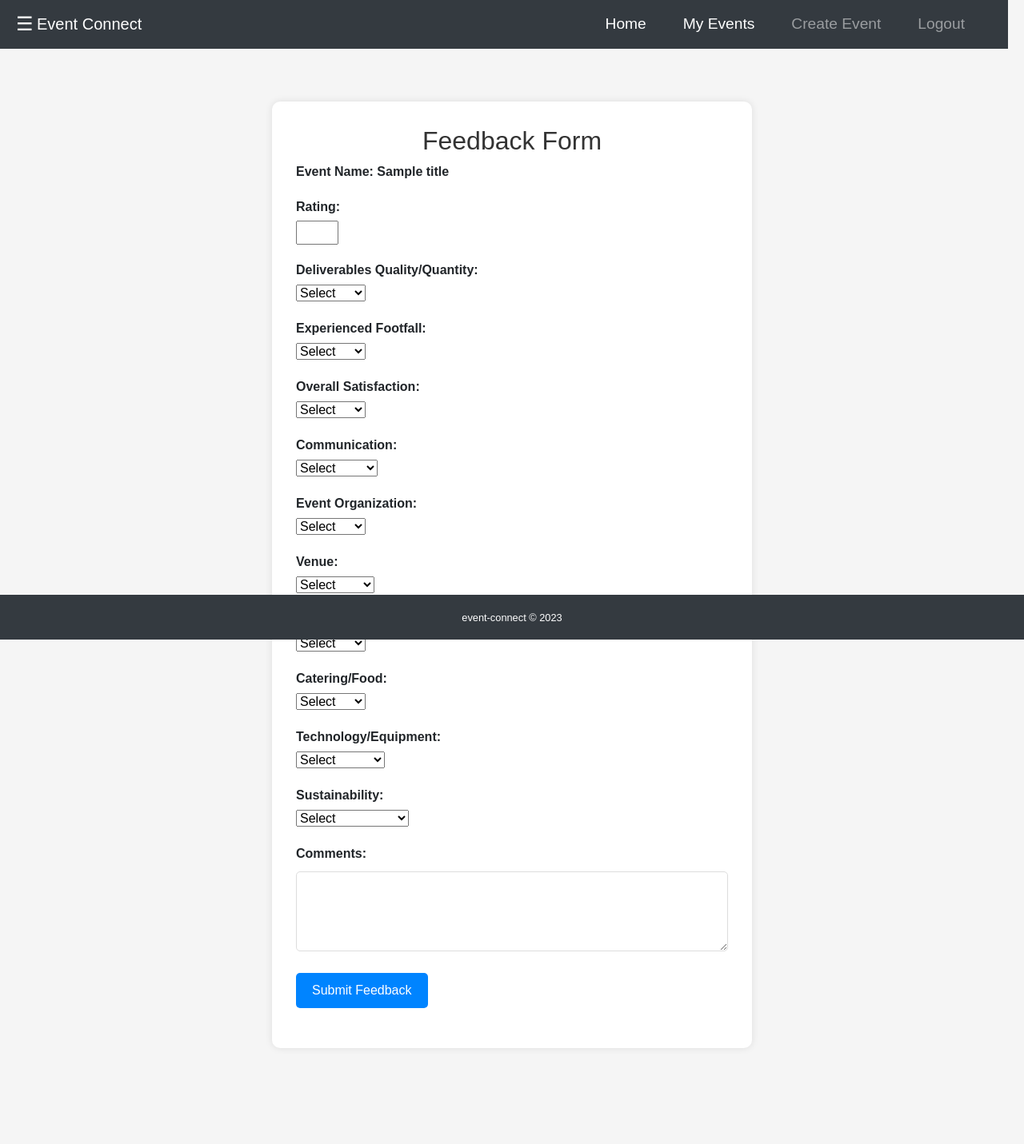
After one commit to Aryan-1-6/Event-Connect, a Flask app: template templates/feedback.html in a window 1280 px wide. The commit adds this page. Shown: the whole page at 80% size. Run offline with Flask 3, Linux system fonts and the light colour scheme; the template is opened without the code that fills it: most values are stand-ins (such as "Sample title", 1, 10 or a date in 2020); parts of the project's set-up code (start-up, migrations or seed data) failed here and were passed over; some libraries are stand-ins or nearby versions.

Commit message:
feedback and analytics checkup

```diff
--- a/app.py
+++ b/app.py
@@ -285,8 +285,9 @@ def view_post(event_id):
     # data2['neutral'] = [int(x) for x in data2['neutral']]
     csrf_token=generate_csrf()
     response_list = get_responses(user_id)
+    success_criteria = trigger_analytics(event_id)
     # Render a template to view the post with comments
-    return render_template("view_post.html", post=post, packages=packages, csrf_token=csrf_token, user_id=user_id, response_list=response_list)
+    return render_template("view_post.html", post=post, packages=packages, csrf_token=csrf_token, user_id=user_id, response_list=response_list, event_id=event_id, success_criteria=success_criteria)
 
 
 
@@ -454,6 +455,25 @@ def rank_posts():
     sorted_res = dict(sorted_res)
     return list(sorted_res.keys())
 
+
+@app.route('/sponsors')
+def sponsors():
+    query = "SELECT UserID, Name, Email, profile_pic FROM User WHERE Role='Sponsor'"
+    cursor.execute(query)
+    sponsors = cursor.fetchall()
+    s_list = []
+    for s in sponsors:
+        s_dict = {
+            "user_id": sponsors[0],
+            "name": sponsors[1],
+            "email_id": sponsors[2],
+            "profile_pic": sponsors[3]
+        }
+        s_list.append(s_dict)
+
+    return render_template('sponsors.html', sponsors_data=s_list)
+
+
 @app.route("/home", methods=["GET", "POST"])
 def home():
     # posts_df=get_posts()
@@ -478,11 +498,12 @@ def home():
 
     if role == "Sponsor":
         response_list = get_responses(user_id)
-        message_list = chat_list(user_id)
-        return render_template("sponsor_home.html", posts_df=posts_df, response_list=response_list, message_list=message_list, checkloggedin=checkloggedin)
+        message_list = chat_list(user_id, 1)
+        print(message_list)
+        return render_template("sponsor_home.html", posts_df=posts_df, user_id=session["user_id"], response_list=response_list, message_list=message_list, checkloggedin=checkloggedin)
     else:
         interest_list = pd.DataFrame(get_interests(user_id))
-        message_list = chat_list(user_id)
+        message_list = chat_list(user_id, 0)
         print(message_list)
         return render_template("home.html", posts_df=posts_df, user_id=session["user_id"], interest_list=interest_list, message_list=message_list,checkloggedin=checkloggedin)
 
@@ -549,13 +570,14 @@ def accept_interest():
         cursor.execute(query, (sponsor_id, organiser_id, package_id))
         chatbox_id = cursor.fetchall()
 
+        print(chatbox_id)
+        if len(chatbox_id) > 1:
+            return jsonify({"success": False})
+
         return jsonify({"success": True, "boxid": chatbox_id})
     return jsonify({"success": False})
 
 def create_chat(package_id):
-    # Your logic to fetch the organizer's information based on the package ID goes here
-    # For example, you might join the Packages table with the Users table to get the organizer's information
-    # Assuming you have a Packages table with an organizer_id column that references the Users table
     query = "SELECT Chatbox.msg_id, Chatbox.box_id, Chatbox.sender_id, Chatbox.receiver_id FROM Chatbox WHERE Chatbox.box_id = %s"
     cursor.execute(query, (package_id, ))
     post_data = cursor.fetchall()
@@ -564,33 +586,83 @@ def create_chat(package_id):
     else:
         return None
 
-# @app.route('/chat_list', methods=["GET","POST"])
-def chat_list(user_id):
+@app.route('/view_chat/<int:box_id>', methods=["GET","POST"])
+def view_chat(box_id):
+    if "user_id" in session:
+        user_id = session["user_id"]
     query = "SELECT Role,Name FROM User WHERE UserID=%s"
     cursor.execute(query, (user_id, ))
     data = cursor.fetchall()
-    role = data[0][0]
-    print((role))
-    name = data[0][1]
+    Role = data[0][0]
+    myname = data[0][1]
 
-    if(role == "Organiser"):
+    query = "SELECT message, sender_id, receiver_id FROM Chatbox WHERE box_id=%s"
+    cursor.execute(query, (box_id, ))
+    messages = cursor.fetchall()
+
+    query = "SELECT sponsor_id, organiser_id FROM Interaction WHERE chatbox_id=%s"
+    cursor.execute(query, (box_id, ))
+    ids = cursor.fetchall()
+    sponsor_id = ids[0][0]
+    organiser_id = ids[0][1]
+
+    if(Role == "Sponsor"):
+        print('wfooebbeobmeob')
+        query = "SELECT Name FROM User WHERE UserID=%s"
+        cursor.execute(query, (organiser_id, ))
+        name = (cursor.fetchall())[0][0]
+        rec_id = organiser_id
+        opp_role = "Organiser"
+    else:
+        query = "SELECT Name FROM User WHERE UserID=%s"
+        cursor.execute(query, (sponsor_id, ))
+        name = (cursor.fetchall())[0][0]
+        rec_id = sponsor_id
+        opp_role = "Sponsor"
+
+    msg_list = []
+    for message, sid, rid in messages:
+        if sid == user_id and message != "":
+            msg_dict = {
+                "sid": user_id,
+                "msg": message,
+                "rid": rec_id
+            }
+        elif sid != user_id and message != "":
+            msg_dict = {
+                "sid": rec_id,
+                "msg": message,
+                "rid": user_id
+            }
+        msg_list.append(msg_dict)
+
+    return render_template('chatbox.html',box_id=box_id , msg_list=msg_list, user_id=user_id, Name=name, myname=myname,  receiver_id=rec_id, role=opp_role)
+
+
+# @app.route('/chat_list', methods=["GET","POST"])
+def chat_list(user_id, flag):
+    query = "SELECT Name FROM User WHERE UserID=%s"
+    cursor.execute(query, (user_id, ))
+    data = cursor.fetchall()
+    name = data[0][0]
+
+    if(flag == 0):
         query = "SELECT chatbox_id, sponsor_id FROM Interaction WHERE organiser_id=%s"
-        query2 = "SELECT Name FROM User WHERE sponsor_id=%s"
+        query2 = "SELECT Name FROM User WHERE UserID=%s"
     else:
         query = "SELECT chatbox_id, organiser_id FROM Interaction WHERE sponsor_id=%s"
-        query2 = "SELECT Name FROM User WHERE Organiser_id=%s"
+        query2 = "SELECT Name FROM User WHERE UserID=%s"
 
     cursor.execute(query, (user_id, ))
     ch = cursor.fetchall()
 
-
     chat_list = []
-    for chat in cursor.fetchall():
-        cursor.execute(query2, ch[1])
+    for chat in ch:
+        cursor.execute(query2, (chat[1], ))
         ch2 = cursor.fetchall()
         chat_dict = {
-            "box_id": ch[0],
-            "sponsor_id": ch[1],
+            "box_id": chat[0],
+            "sponsor_id": chat[1],
             "name": ch2[0]
         }
 
@@ -632,7 +704,129 @@ def chat_box(box_id):
         cursor.execute(query, (receiver_id, ))
         name = cursor.fetchall()
 
-    return render_template('chatbox.html', box_id=box_id, Name=name[0][0], receiver_id=receiver_id, user_id=user_id, role=role, myname=myname)
+    return render_template('chatbox.html', box_id=box_id, Name=name[0][0], receiver_id=receiver_id, user_id=user_id, role=role, myname=myname, msg_list=[])
+
+def analyze_event_feedback(feedback_data):
+    total_feedback = len(feedback_data)
+    if(total_feedback == 0):
+        return 0
+    successful_ratings = [feedback['rating'] for feedback in feedback_data if feedback['rating'] >= 3.6]
+    successful_sponsorship = [feedback['sponsorship_exhibitors'] for feedback in feedback_data if feedback['sponsorship_exhibitors'] in ['excellent', 'good']]
+    successful_footfall = [feedback['experienced_footfall'] for feedback in feedback_data if feedback['experienced_footfall'] in ['excellent', 'good', 'average']]
+    successful_satisfaction = [feedback['overall_satisfaction'] for feedback in feedback_data if feedback['overall_satisfaction'] in ['excellent', 'good']]
+    # successful_parameters = [feedback[param] for feedback in feedback_data for param in ['communication', 'organization', 'venue', 'logistics', 'catering_food', 'technology_equipment', 'sustainability'] if feedback[param] in ['excellent', 'good']]
+    successful_communication = [feedback['communication'] for feedback in feedback_data if feedback['communication'] in ['supportive', 'negligent', 'aggressive']]
+    successful_organization = [feedback['organization'] for feedback in feedback_data if feedback['organization'] in ['excellent', 'good', 'average']]
+    successful_venue = [feedback['venue'] for feedback in feedback_data if feedback['venue'] in ['popular', 'remote']]
+    successful_logistics = [feedback['logistics'] for feedback in feedback_data if feedback['logistics'] in ['excellent', 'good']]
+    successful_catering = [feedback['catering_food'] for feedback in feedback_data if feedback['catering_food'] in ['excellent', 'good', 'average']]
+    successful_technology = [feedback['technology_equipment'] for feedback in feedback_data if feedback['technology_equipment'] in ['excellent', 'inadequate']]
+    successful_sustainability = [feedback['sustainability'] for feedback in feedback_data if feedback['sustainability'] in ['sustainable']]
+
+    success_criteria = {
+        'rating': len(successful_ratings) / total_feedback * 100,
+        'sponsorship_exhibitors': len(successful_sponsorship) / total_feedback * 100,
+        'experienced_footfall': len(successful_footfall) / total_feedback * 100,
+        'overall_satisfaction': len(successful_satisfaction) / total_feedback * 100,
+        'communication': len(successful_communication) / total_feedback * 100,
+        'organization': len(successful_organization) / total_feedback * 100,
+        'venue': len(successful_venue) / total_feedback * 100,
+        'logistics': len(successful_logistics) / total_feedback * 100,
+        'catering_food': len(successful_catering) / total_feedback * 100,
+        'technology_equipment': len(successful_technology) / total_feedback * 100
+    }
+
+    return success_criteria
+
+# @app.route("/trigger_analytics/<int:event_id>", methds=["GET","POST"])
+def trigger_analytics(event_id):
+    print(event_id)
+    query = "SELECT sponsor_id,organiser_id, rating, sponsorship_exhibitors, experienced_footfall, overall_satisfaction, communication, organization, venue, logistics, catering_food, technology_equipment, sustainability, comments FROM feedback WHERE event_id=%s"
+    cursor.execute(query, (event_id, ))
+    feedback_data = []
+    for row in cursor.fetchall():
+        feedback_dict = {
+            "rating": row[2],
+            "sponsorship_exhibitors": row[3],
+            "experienced_footfall" : row[4],
+            "overall_satisfaction" : row[5],
+            "communication" : row[6],
+            "organization" : row[7],
+            "venue" :row[8],
+            "logistics" : row[9],
+            "catering_food" : row[10],
+            "technology_equipment" : row[11],
+            "sustainability": row[12],
+            "comments": row[13]
+        }
+        feedback_data.append(feedback_dict)
+    # print(feedback_data)
+    success_criteria = analyze_event_feedback(feedback_data)
+    print(success_criteria)
+    return success_criteria
+
+@app.route("/feedback/<int:receiver_id>", methods=["GET","POST"])
+def feedback(receiver_id):
+    if "user_id" in session:
+        user_id = session["user_id"]
+    query = "SELECT Role FROM User WHERE UserID = %s"
+    cursor.execute(query, (user_id, ))
+    Role = (cursor.fetchall())[0][0]
+
+    if(Role == "Sponsor"):
+        query = "SELECT PackageID FROM Interest WHERE SponsorID=%s AND OrganizerID=%s"
+    else:
+        query = "SELECT PackageID FROM Interest WHERE OrganizerID=%s AND SponsorID=%s"
+
+    cursor.execute(query, (user_id, receiver_id, ))
+
+    package_id = (cursor.fetchall())[0][0]
+
+    query = "SELECT EventID FROM Package WHERE PackageID=%s"
+    cursor.execute(query, (package_id, ))
+    event_id = (cursor.fetchall())[0][0]
+
+    query = "SELECT Title FROM Event WHERE EventID=%s"
+    cursor.execute(query, (event_id, ))
+    title = (cursor.fetchall())[0][0]
+
+    return render_template('feedback.html', event_id=event_id, title=title, user_id=user_id, receiver_id=receiver_id)
+
+
+@app.route('/submit_feedback/<int:event_id>', methods=['POST'])
+def submit_feedback(event_id):
+    if request.method == 'POST':
+        user_id = session["user_id"]
+        query = "SELECT OrganizerID FROM Event WHERE EventID=%s"
+        cursor.execute(query, (event_id,))
+        org_id = (cursor.fetchall())[0][0]
+
+        # query = "SELECT PackageID FROM Package WHERE EventID=%s"
+        # cursor.execute(query, (event_id, ))
+        # title = (cursor.fetchall())[0][0]
+
+        # Get form data
+
+        # event_name = request.form['title']
+        rating = int(request.form['rating'])
+        sponsorship_exhibitors = request.form['sponsorship_exhibitors']
+        experienced_footfall = request.form['experienced_footfall']
+        overall_satisfaction = request.form['overall_satisfaction']
+        communication = request.form['communication']
+        organization = request.form['organization']
+        venue = request.form['venue']
+        logistics = request.form['logistics']
+        catering_food = request.form['catering_food']
+        technology_equipment = request.form['technology_equipment']
+        sustainability = request.form['sustainability']
+        comments = request.form['comments']
+        # Insert feedback into the database
+        sql = "INSERT INTO feedback (sponsor_id,organiser_id, event_id, rating, sponsorship_exhibitors, experienced_footfall, overall_satisfaction, communication, organization, venue, logistics, catering_food, technology_equipment, sustainability, comments) VALUES (%s, %s, %s, %s, %s, %s, %s, %s, %s, %s, %s, %s, %s, %s, %s)"
+        val = (user_id, org_id,event_id, rating, sponsorship_exhibitors, experienced_footfall, overall_satisfaction, communication, organization, venue, logistics, catering_food, technology_equipment, sustainability, comments, )
+        cursor.execute(sql, val)
+        cnx.commit()
+        return redirect(url_for('home'))
+
 
 @app.route("/reject_request", methods=["POST"])
 def reject_interest():
--- /dev/null
+++ b/templates/feedback.html
@@ -0,0 +1,191 @@
+{% extends "base.html" %}
+
+{% block title %}Home - Your App Name{% endblock %}
+
+{% block content %}
+<style>
+    body {
+        font-family: Arial, sans-serif;
+        background-color: #f5f5f5;
+        margin: 0;
+        padding: 0;
+    }
+    .container {
+        max-width: 600px;
+        margin: 50px auto;
+        padding: 30px;
+        background-color: #fff;
+        border-radius: 10px;
+        box-shadow: 0 0 10px rgba(0, 0, 0, 0.1);
+    }
+    h2 {
+        margin-top: 0;
+        text-align: center;
+        color: #333;
+    }
+    .form-group {
+        margin-bottom: 20px;
+    }
+    label {
+        font-weight: bold;
+        display: block;
+        margin-bottom: 5px;
+    }
+    input[type="text"],
+    input[type="date"],
+    textarea {
+        width: 100%;
+        padding: 10px;
+        border: 1px solid #ddd;
+        border-radius: 5px;
+        font-size: 16px;
+        margin-top: 5px;
+    }
+    textarea {
+        resize: vertical;
+        height: 100px;
+    }
+    button[type="submit"] {
+        background-color: #0084ff;
+        color: #fff;
+        border: none;
+        border-radius: 5px;
+        padding: 10px 20px;
+        cursor: pointer;
+        font-size: 16px;
+    }
+    button[type="submit"]:hover {
+        background-color: #0056b3;
+    }
+</style>
+</head>
+<body>
+
+<div class="container">
+<h2>Feedback Form</h2>
+    <form action="/submit_feedback/{{ event_id }}" method="POST">
+        <div class="form-group">
+            <label for="event_name">Event Name: {{ title }}</label>
+        </div>
+        <div class="form-group">
+            <label for="rating">Rating:</label>
+            <input type="number" id="rating" name="rating" min="1" max="5" required>
+        </div>
+
+        <div class="form-group">
+            <label for="sponsorship_exhibitors">Deliverables Quality/Quantity:</label>
+            <select id="sponsorship_exhibitors" name="sponsorship_exhibitors" required>
+                <option value="">Select</option>
+                <option value="excellent">Excellent</option>
+                <option value="good">Good</option>
+                <option value="average">Average</option>
+                <option value="bad">Bad</option>
+            </select>
+        </div>
+
+        <div class="form-group">
+            <label for="experienced_footfall">Experienced Footfall:</label>
+            <select id="experienced_footfall" name="experienced_footfall" required>
+                <option value="">Select</option>
+                <option value="excellent">Excellent</option>
+                <option value="good">Good</option>
+                <option value="average">Average</option>
+                <option value="bad">Bad</option>
+            </select>
+        </div>
+
+
+        <div class="form-group">
+            <label for="overall_satisfaction">Overall Satisfaction:</label>
+            <select id="overall_satisfaction" name="overall_satisfaction" required>
+                <option value="">Select</option>
+                <option value="excellent">Excellent</option>
+                <option value="good">Good</option>
+                <option value="average">Average</option>
+                <option value="bad">Bad</option>
+            </select>
+        </div>
+
+        <div class="form-group">
+            <label for="communication">Communication:</label>
+            <select id="communication" name="communication" required>
+                <option value="">Select</option>
+                <option value="supportive">Supportive</option>
+                <option value="negligent">Negligent</option>
+                <option value="aggressive">Aggressive</option>
+            </select>
+        </div>
+
+        <div class="form-group">
+            <label for="organization">Event Organization:</label>
+            <select id="organization" name="organization" required>
+                <option value="">Select</option>
+                <option value="excellent">Excellent</option>
+                <option value="good">Good</option>
+                <option value="average">Average</option>
+                <option value="bad">Bad</option>
+            </select>
+        </div>
+
+        <div class="form-group">
+            <label for="venue">Venue:</label>
+            <select id="venue" name="venue" required>
+                <option value="">Select</option>
+                <option value="popular">Popular</option>
+                <option value="remote">Remote</option>
+                <option value="unhygenic">Unhygenic</option>
+            </select>
+        </div>
+
+        <div class="form-group">
+            <label for="logistics">Logistics:</label>
+            <select id="logistics" name="logistics" required>
+                <option value="">Select</option>
+                <option value="excellent">Excellent</option>
+                <option value="good">Good</option>
+                <option value="average">Average</option>
+                <option value="bad">Bad</option>
+            </select>
+        </div>
+
+        <div class="form-group">
+            <label for="catering_food">Catering/Food:</label>
+            <select id="catering_food" name="catering_food" required>
+                <option value="">Select</option>
+                <option value="excellent">Excellent</option>
+                <option value="good">Good</option>
+                <option value="average">Average</option>
+                <option value="bad">Bad</option>
+            </select>
+        </div>
+
+        <div class="form-group">
+            <label for="technology_equipment">Technology/Equipment:</label>
+            <select id="technology_equipment" name="technology_equipment" required>
+                <option value="">Select</option>
+                <option value="excellent">Excellent</option>
+                <option value="inadequate">Inadequate</option>
+                <option value="poor quality">Poor Quality</option>
+            </select>
+        </div>
+
+        <div class="form-group">
+            <label for="sustainability">Sustainability:</label>
+            <select id="sustainability" name="sustainability" required>
+                <option value="">Select</option>
+                <option value="sustainable">Sustainable</option>
+                <option value="non-sustainable">Non-Sustainable</option>
+            </select>
+        </div>
+
+
+        <div class="form-group">
+            <label for="comments">Comments:</label>
+            <textarea id="comments" name="comments" rows="4"></textarea>
+        </div>
+        <div class="form-group">
+            <button type="submit">Submit Feedback</button>
+        </div>
+    </form>
+</div>
+{% endblock %}
```
Also changed, not shown: templates/chatbox.html (+47 -7 lines), templates/home.html (+9 -7 lines), templates/sponsor_home.html (+78 -2 lines), templates/sponsors.html (added, +39 -0 lines), templates/view_post.html (+57 -2 lines).
